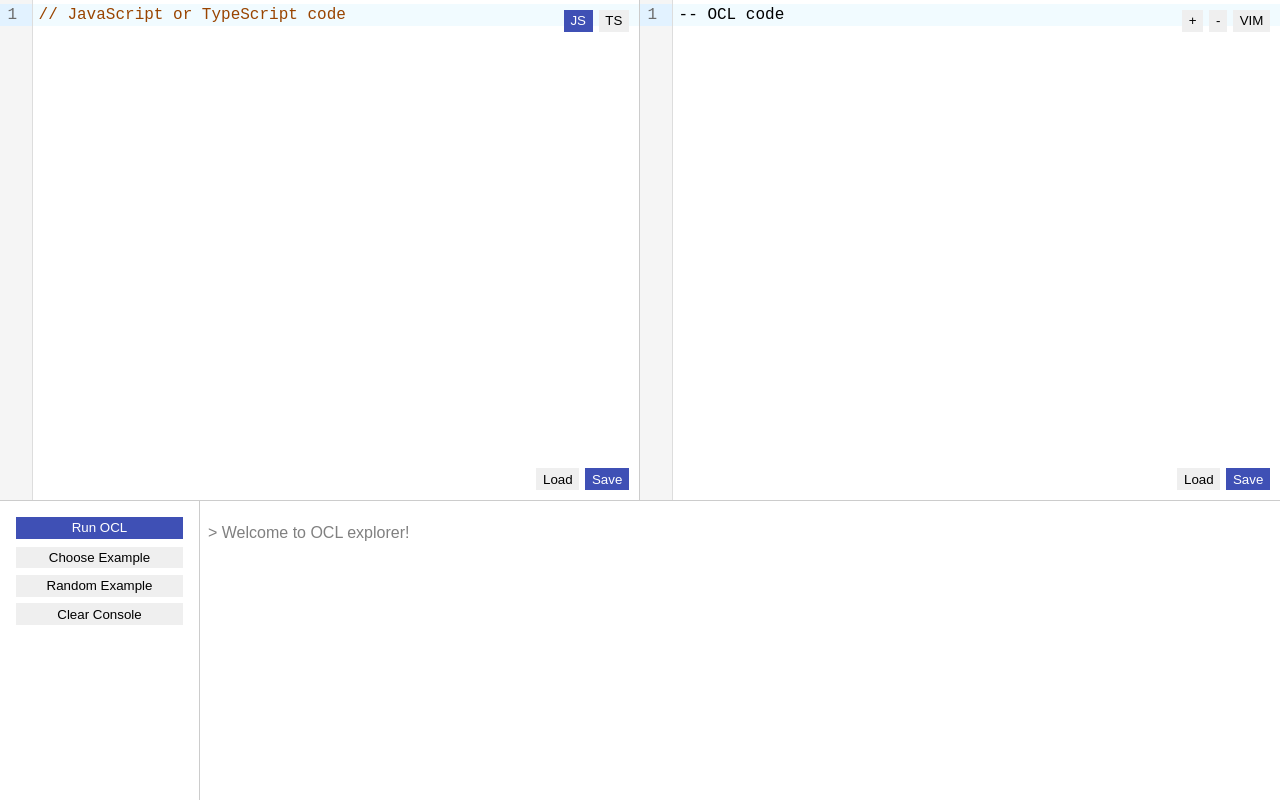
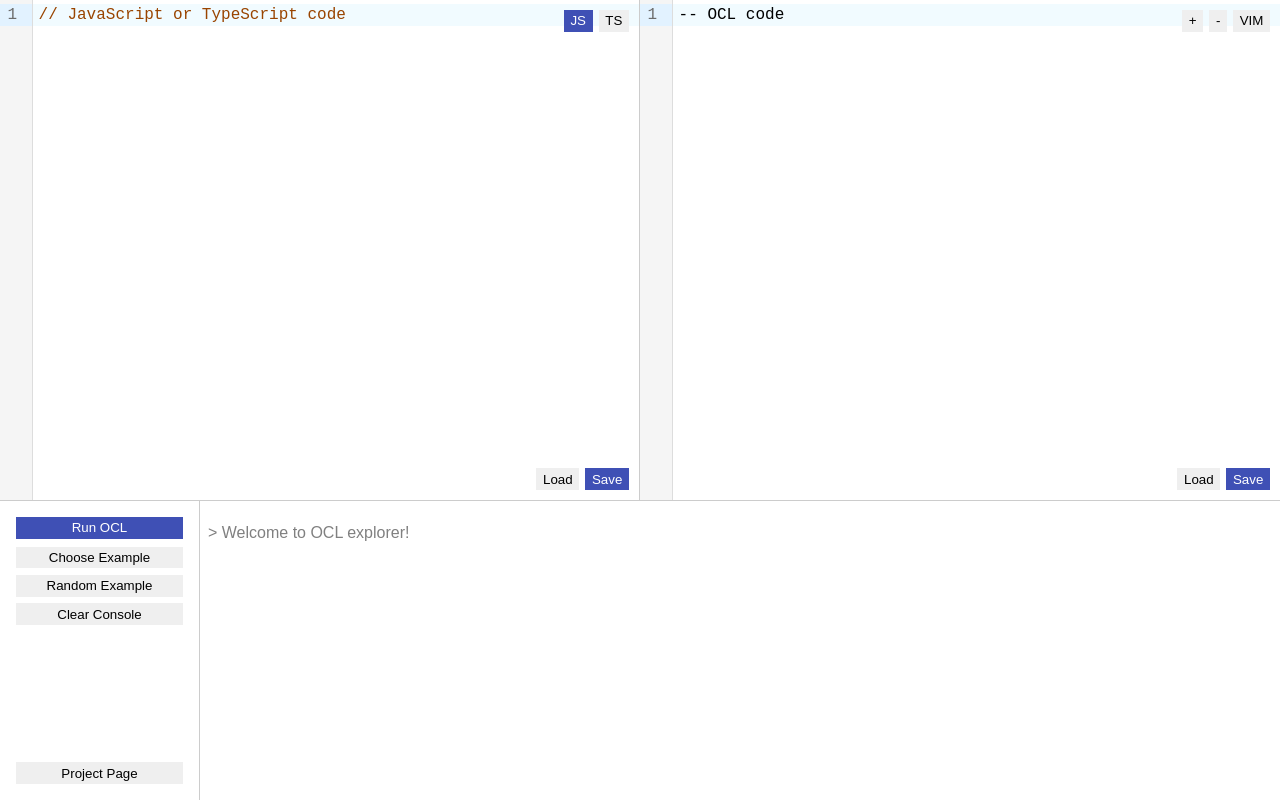
Before and after one commit to it1shka/ocl-explorer, a React (Create React App) app in the folder client/: page / in a window 1280 px wide. Built offline with nearby package versions, Linux system fonts and the light colour scheme.

Commit message:
Added button to open project page

```diff
--- /dev/null
+++ b/client/src/components/controls/OpenProjectPage.tsx
@@ -0,0 +1,20 @@
+import { memo, useCallback } from 'react'
+import Button from '../../primitives/Button'
+
+const OpenProjectPage = () => {
+  const handleProjectPage = useCallback(() => {
+    const link = 'https://github.com/it1shka/ocl-explorer'
+    window.open(link, '_blank')
+  }, [])
+
+  return (
+    <>
+      <div style={{ flex: 1 }}></div>
+      <Button
+        onClick={handleProjectPage}
+      >Project Page</Button>
+    </>
+  )
+}
+
+export default memo(OpenProjectPage)
--- a/client/src/components/controls/index.tsx
+++ b/client/src/components/controls/index.tsx
@@ -4,6 +4,7 @@ import RandomExample from './RandomExample'
 import RunOCL from './RunOCL'
 import ClearConsole from './ClearConsole'
 import ChooseExample from './ChooseExample'
+import OpenProjectPage from './OpenProjectPage'
 
 const Controls = () => {
   return (
@@ -12,6 +13,7 @@ const Controls = () => {
       <ChooseExample />
       <RandomExample />
       <ClearConsole />
+      <OpenProjectPage />
     </Container>
   )
 }
```
